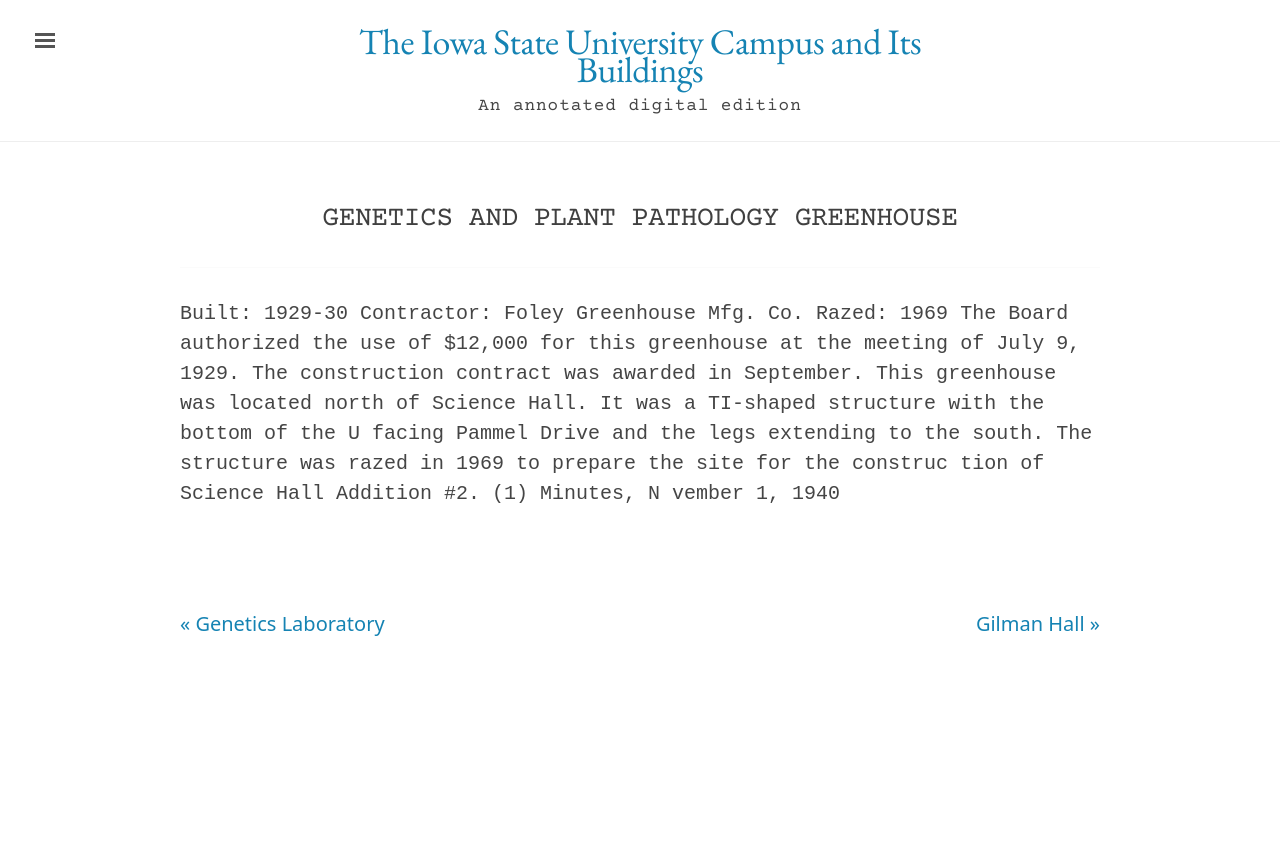
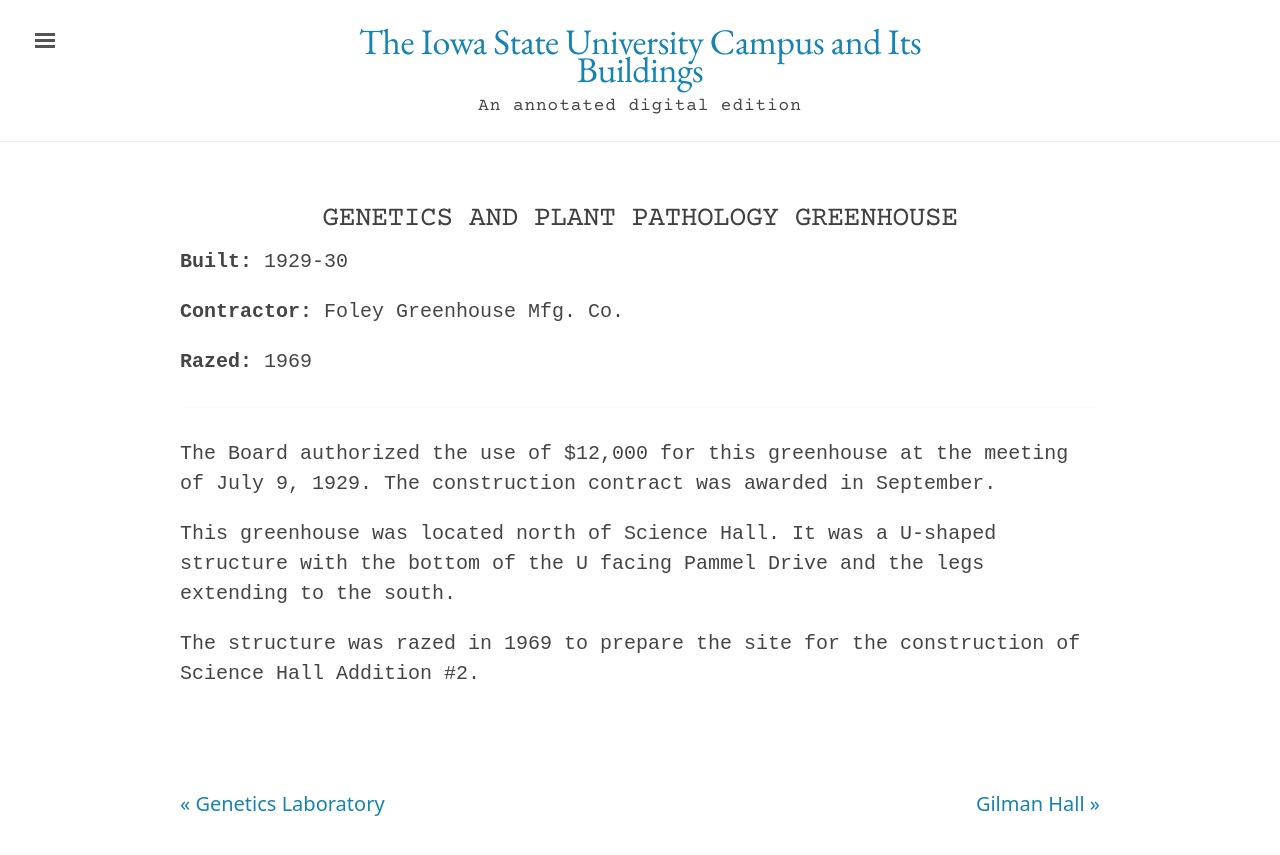
Before and after one commit to emanderson811/day-edition, a Jekyll site: the page built from _texts/buildings/088day-genetics-plant-pathology-greenhouse.md, in a window 1280 px wide. Shown: the top 855 px of the page. Built offline with Jekyll 4.4.1, drawn with Linux system fonts in a browser that asks for light colours.

Commit message:
Update 088day-genetics-plant-pathology-greenhouse.md

```diff
--- a/_texts/buildings/088day-genetics-plant-pathology-greenhouse.md
+++ b/_texts/buildings/088day-genetics-plant-pathology-greenhouse.md
@@ -14,8 +14,8 @@
 ---
 ---
 
-Built: 1929-30 Contractor: Foley Greenhouse Mfg. Co. Razed: 1969
 The Board authorized the use of $12,000 for this greenhouse at the meeting of July 9, 1929. The construction contract was awarded in September.
-This greenhouse was located north of Science Hall. It was a TI-shaped structure with the bottom of the U facing Pammel Drive and the legs extending to the south.
-The structure was razed in 1969 to prepare the site for the construc tion of Science Hall Addition #2.
-(1) Minutes, N vember 1, 1940
+
+This greenhouse was located north of Science Hall. It was a U-shaped structure with the bottom of the U facing Pammel Drive and the legs extending to the south.
+
+The structure was razed in 1969 to prepare the site for the construction of Science Hall Addition #2.
```
Also changed, not shown: other parts of _texts/buildings/088day-genetics-plant-pathology-greenhouse.md (+3 -3 lines).
